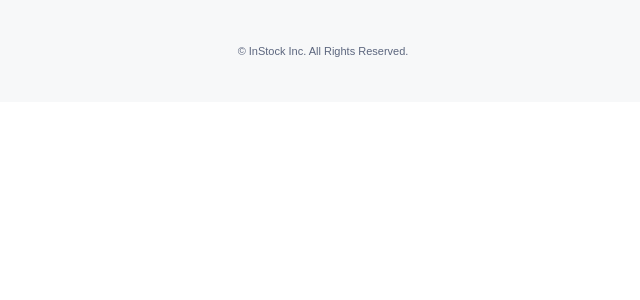
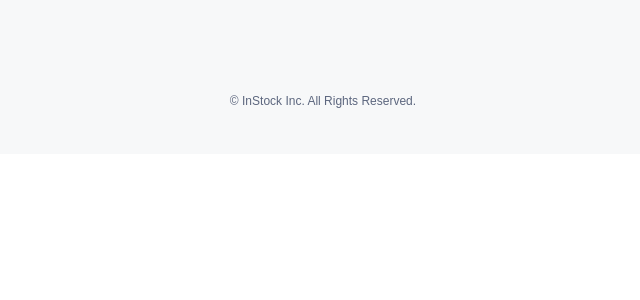
Before and after one commit to afaisalsahar/instock-Jerry, a React (Create React App) app: page / in a window 1280 px wide. Shown: the top 300 px of the page, without its empty margins (317-957 px from the left). Built offline with nearby package versions, Linux system fonts and the light colour scheme.

Commit message:
completed footer for all breakpoints

```diff
--- a/src/components/Footer/Footer.scss
+++ b/src/components/Footer/Footer.scss
@@ -1,4 +1,6 @@
 @use "../../styles/partials/globals";
+@use "../../styles/partials/mixins" as *;
+@use "../../styles/partials/variables" as *;
 
 .footer {
     background-color: #F7F8F9;
@@ -8,6 +10,13 @@
     &__box {
         display: flex;
         padding: 2rem 0;
+
+        @include tablet {
+            padding: 4rem 0 2rem 0;
+        }
+        @include desktop {
+            padding: 5rem 0 2rem 0;
+        }
     }
 
     &__text {
@@ -15,5 +24,11 @@
         line-height: 1rem;
         font-weight: 400;
         color: #5C667E;
+        @include tablet {
+            font-size: .75rem;
+            line-height: 1.125rem;
+        }
     }
+
+
 }
```
